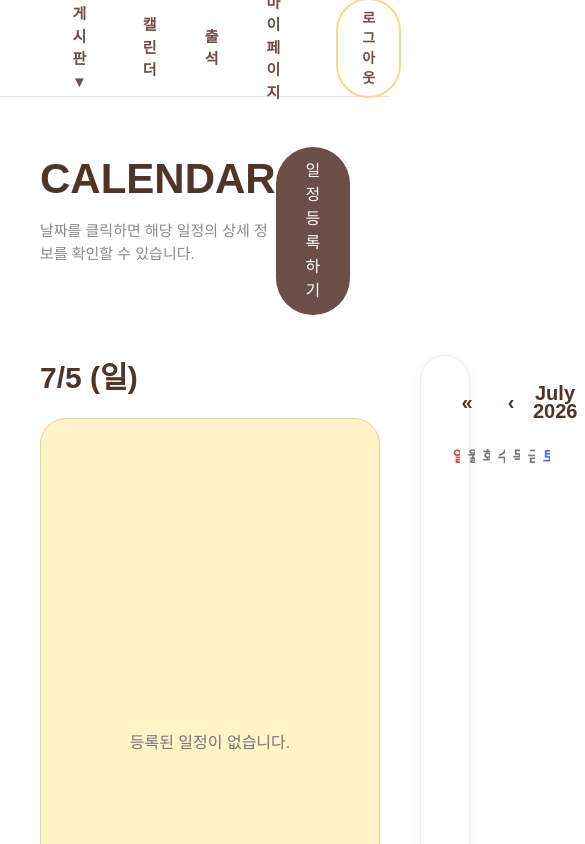
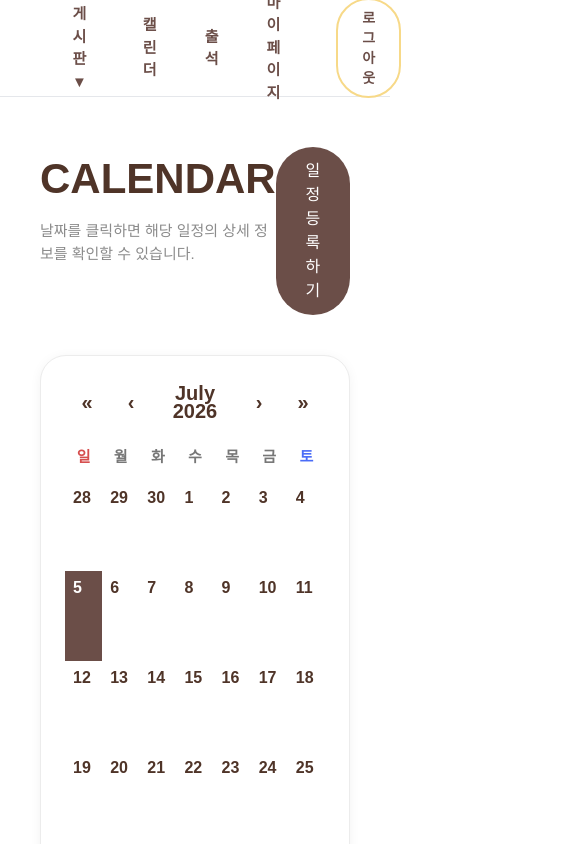
Before and after one commit to Untoc-Camp-2026/Untoc-backend, a Next.js app in the folder front/: page /calendar in a window 390 px wide. Shown: the top 844 px of the page, 585 px wide, since content can reach past the window. Built offline with nearby package versions, Linux system fonts and the light colour scheme.

Commit message:
캘린더 반응형 수정

```diff
--- a/front/src/components/calendar/CalendarTile.tsx
+++ b/front/src/components/calendar/CalendarTile.tsx
@@ -20,7 +20,7 @@ export default function CalendarTile({
       {/* 일정 */}
       <div className="calendar-events">
 
-        {events.slice(0, 2).map((event) => (
+        {events.slice(0, 3).map((event)=> (
           <div
             key={event.id}
             className="calendar-event"
@@ -29,9 +29,9 @@ export default function CalendarTile({
           </div>
         ))}
 
-        {events.length > 2 && (
+        {events.length > 3&& (
           <div className="calendar-more">
-            +{events.length - 2}
+            +{events.length - 3}
           </div>
         )}
 
--- a/front/src/styles/calendar.css
+++ b/front/src/styles/calendar.css
@@ -20,6 +20,8 @@
   font-weight: 800;
   color: #4f3428;
 }
+
+
 
 .calendar-description {
   margin-top: 10px;
@@ -47,6 +49,53 @@
   gap: 40px;
   align-items: start;
   justify-content: space-between;
+}
+
+
+/* ===========================
+   Responsive
+=========================== */
+
+@media (max-width:1100px){
+
+    .calendar-layout{
+
+        grid-template-columns:1fr;
+
+    }
+
+    .calendar-wrapper{
+
+        order:1;
+
+    }
+
+    .calendar-detail{
+
+        order:2;
+
+    }
+
+}
+
+@media (max-width:768px){
+
+    .calendar-modal{
+
+        width:100%;
+
+        max-height:95vh;
+
+        padding:24px;
+
+    }
+
+    .calendar-form-row{
+
+        grid-template-columns:1fr;
+
+    }
+
 }
 
 /* =========================================
@@ -311,11 +360,13 @@ background:#4F3428;
 
 .calendar-day {
   position: absolute;
-  top: 10px;
-  left: 12px;
+  top:8px;
 
-  font-size: 18px;
-  font-weight: bold;
+  left:8px;
+
+  font-weight:700;
+   font-size:16px;
+
   color: #4f3428;
 }
 
@@ -350,9 +401,18 @@ background:#4F3428;
   text-overflow: ellipsis;
 }
 
-.calendar-more {
-  font-size: 12px;
-  color: #666;
+
+
+.calendar-more{
+
+    margin-top:4px;
+
+    font-size:11px;
+
+    font-weight:700;
+
+    color:#8A6A54;
+
 }
 
 /* ==========================
@@ -467,9 +527,11 @@ background:#4F3428;
 
 .calendar-form-group label{
 
-  font-weight:bold;
+  font-size:18px;
 
-  color:#5B463D;
+  font-weight:700;
+
+  color:#6B4E48;
 
 }
 
```
